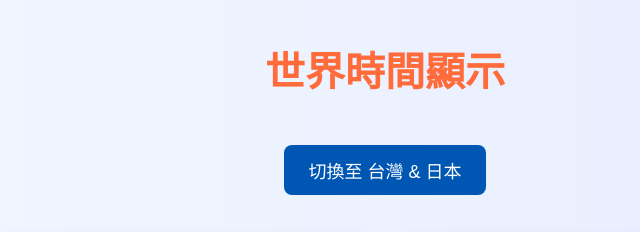
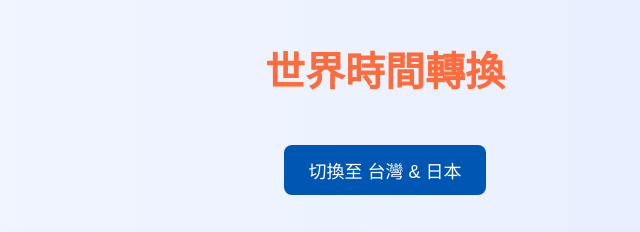
Before and after one commit to hyn1428/TimeTools, a plain HTML site: page index.html in a window 1280 px wide. Shown: the top 232 px of the page, 255-895 px from the left. Drawn offline with Linux system fonts and the light colour scheme.

Commit message:
Update index.html

```diff
--- a/index.html
+++ b/index.html
@@ -3,7 +3,7 @@
 <head>
     <meta charset="UTF-8" />
     <meta name="viewport" content="width=device-width, initial-scale=1.0"/>
-    <title>世界時間顯示</title>
+    <title>世界時間轉換</title>
     <link href="https://fonts.googleapis.com/css2?family=Noto+Sans+TC:wght@400;700&display=swap" rel="stylesheet">
     <link rel="icon" href="image/clock-icon.ico" sizes="64x64" type="image/x-icon">
 
@@ -211,7 +211,7 @@
 </head>
 
 <body>
-    <h1>世界時間顯示</h1>
+    <h1>世界時間轉換</h1>
 
     <div class="buttons">
         <button id="toggleButton" onclick="toggleTime()">切換至 台灣 & 日本</button>
```
